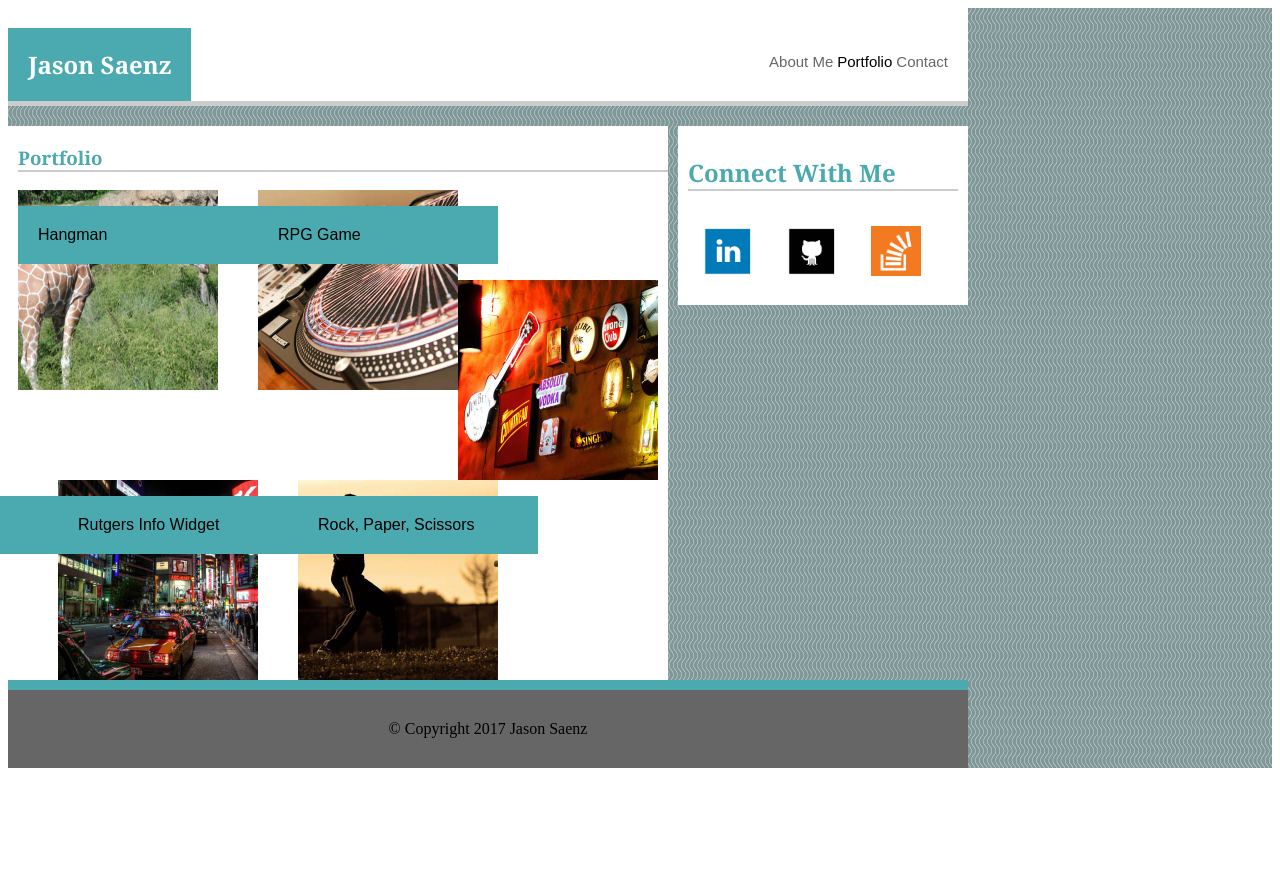
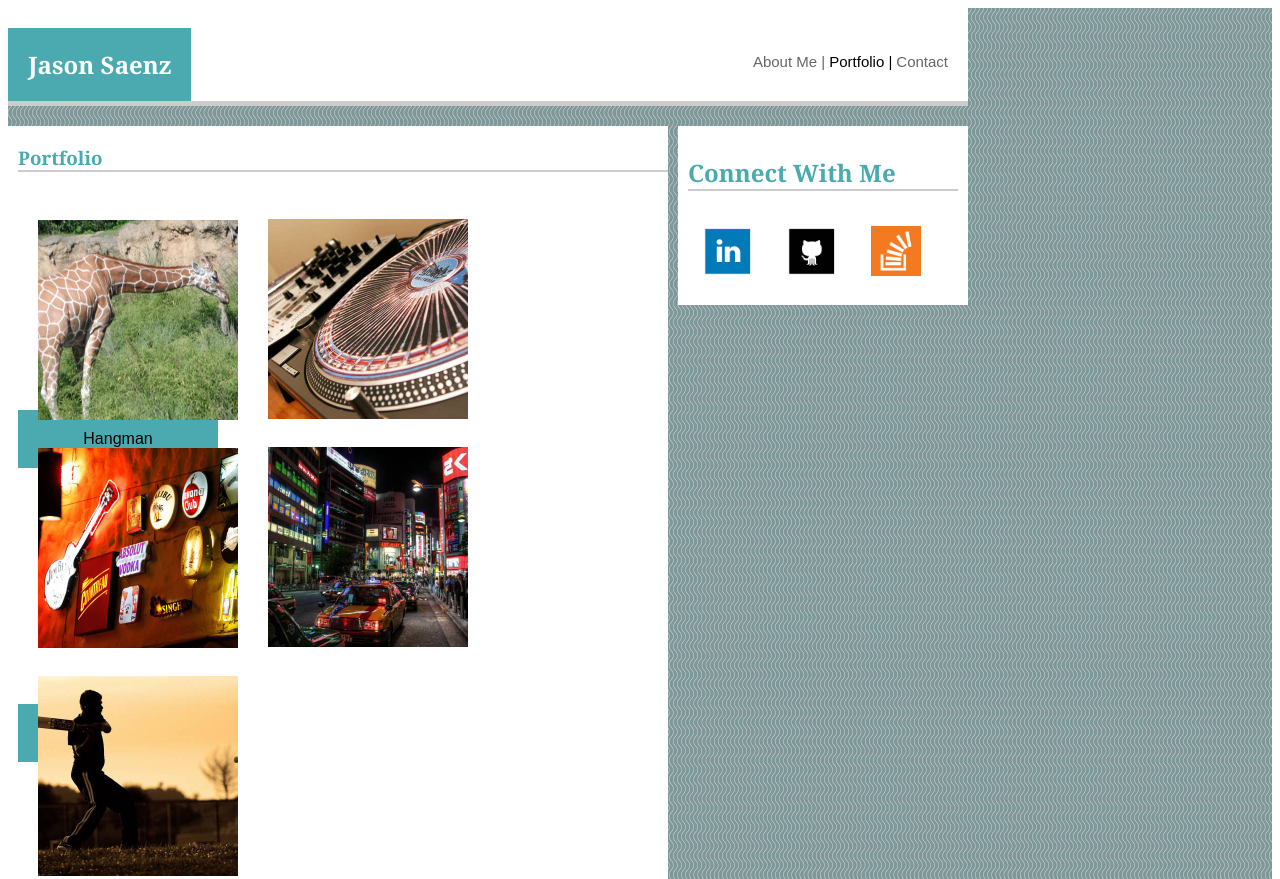
Before and after one commit to jmsaenz5/Basic-Portfolio, a plain HTML site: page portfolio.html in a window 1280 px wide. Shown: the top 879 px of the page. Before the commit the page ends 800 px from the top, so only its background shows below. Drawn offline with Linux system fonts and the light colour scheme; files whose address does not match are found by name.

Commit message:
even closer

```diff
--- a/assets/css/style.css
+++ b/assets/css/style.css
@@ -44,7 +44,7 @@ margin-right: 20px;
     min-width: 650px;
     float: left;
     background-color: #ffffff;
-    margin: auto 0 auto 0;
+    margin: auto 0;
     padding-left: 10px;
 }
 
@@ -69,7 +69,7 @@ margin: 15px;}
 a:link {color: #666666;
     text-decoration: none;}
 
-    a:visited {color: crimson;
+    a:visited {color: #7E9899;
     text-decoration: none;}
 
     a:hover {background-color: #4aaaaf;
@@ -80,9 +80,8 @@ a:link {color: #666666;
 
 .projects {width: 200px;
 height: 200px;
-margin: 20px 20 px 20 px -200px;
-float: left;
-display: inline;}
+z-index: 0;
+}
 
 .background {background-image: url(../assets/images/vertical-waves.png);
 background-color:#7e9899;}
@@ -93,9 +92,38 @@ max-width: 650px;
 padding-right: 20px;}
 
 .work {background-color: #4aaaaf;
-padding: 20px;
-float: left;
+text-align: center;
 width: 200px;
-display: inline;
-margin-left: -200px;
+padding: 20px 0;
+z-index: 5;
 }
+
+form {font-family:'Arial', 'Helvetica Neue', Helvetica, sans-serif;
+width: 450px;
+height: 450px;
+line-height: 24px;}
+
+input {width: 350px;
+border: 1px solid #666666;
+}
+
+#hangman-pic {position: relative;
+top: 30px;
+left: 20px;}
+
+#rpg-pic {position: relative;
+bottom: 265px;
+left: 250px;}
+
+#trivia-pic {position: relative;
+bottom: 330px;
+left: 20px;}
+
+#widget-pic {position: relative;
+bottom: 625px;
+left: 250px;}
+
+#rock-pic {position: relative;
+bottom: 690px;
+left: 20px;
+}
--- a/portfolio.html
+++ b/portfolio.html
@@ -12,8 +12,8 @@
                 Jason Saenz
             </h1>
             <div class="links">
-                <a href="index.html">About Me</a>
-                <a>Portfolio</a>
+                <a href="index.html">About Me          |</a>
+                <a>Portfolio          |</a>
                 <a href="contact.html">Contact</a>
             </div>
         </header>
@@ -21,16 +21,16 @@
             <section class="content">
                 <h1 class="title">Portfolio</h1>
                 <div class="container">
-                    <img class="projects" src="assets/images/giraffe.jpg" alt="Hangman">
-                    <p class="work">Hangman</p>
-                    <img class="projects" src="assets/images/turntable.jpg" alt "RPG Game">
-                    <p class="work">RPG Game</p>
-                    <img class="projects" src="assets/images/bar.jpg" alt="Trivia Game">
-                    <p class="work">Trivia Game</p>
-                    <img class="projects" src="assets/images/city.jpg" alt="Rutgers Info Widget">
-                    <p class="work">Rutgers Info Widget</p>
-                    <img class="projects" src="assets/images/swing.jpg" alt+ "Rock, Paper, Scissors">
-                    <p class="work">Rock, Paper, Scissors</p>
+                    <img class="projects" id="hangman-pic" src="assets/images/giraffe.jpg" alt="Hangman">
+                    <p class="work" id="hangman">Hangman</p>
+                    <img class="projects" id="rpg-pic" src="assets/images/turntable.jpg" alt "RPG Game">
+                    <p class="work" id="rpg">RPG Game</p>
+                    <img class="projects" id="trivia-pic" src="assets/images/bar.jpg" alt="Trivia Game">
+                    <p class="work" id="trivia">Trivia Game</p>
+                    <img class="projects" id="widget-pic" src="assets/images/city.jpg" alt="Rutgers Info Widget">
+                    <p class="work" id="widget">Rutgers Info Widget</p>
+                    <img class="projects" id="rock-pic" src="assets/images/swing.jpg" alt+ "Rock, Paper, Scissors">
+                    <p class="work" id="rock">Rock, Paper, Scissors</p>
                 </div>
             </section>
 
```
Also changed, not shown: contact.html (+3 -3 lines), index.html (+3 -3 lines).
